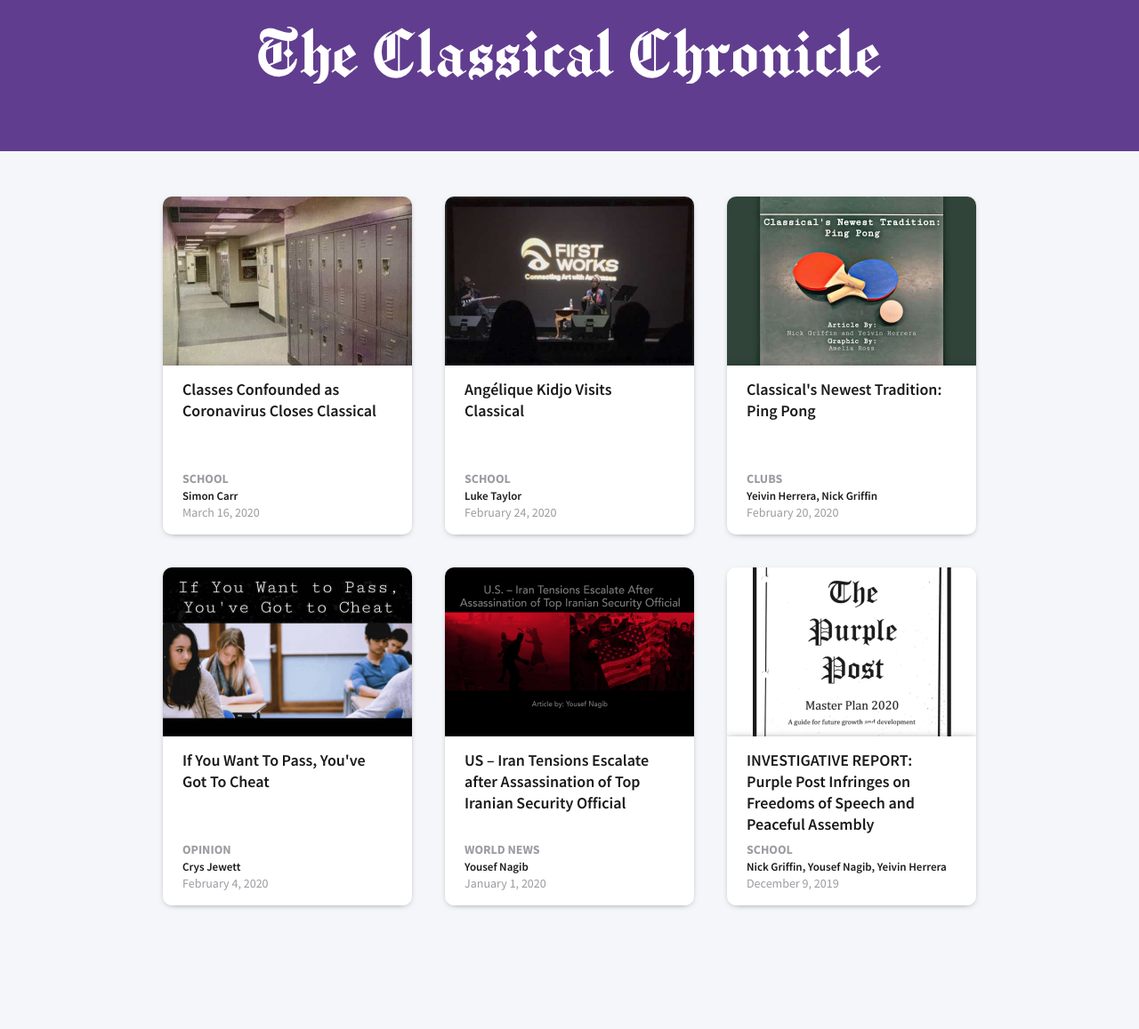
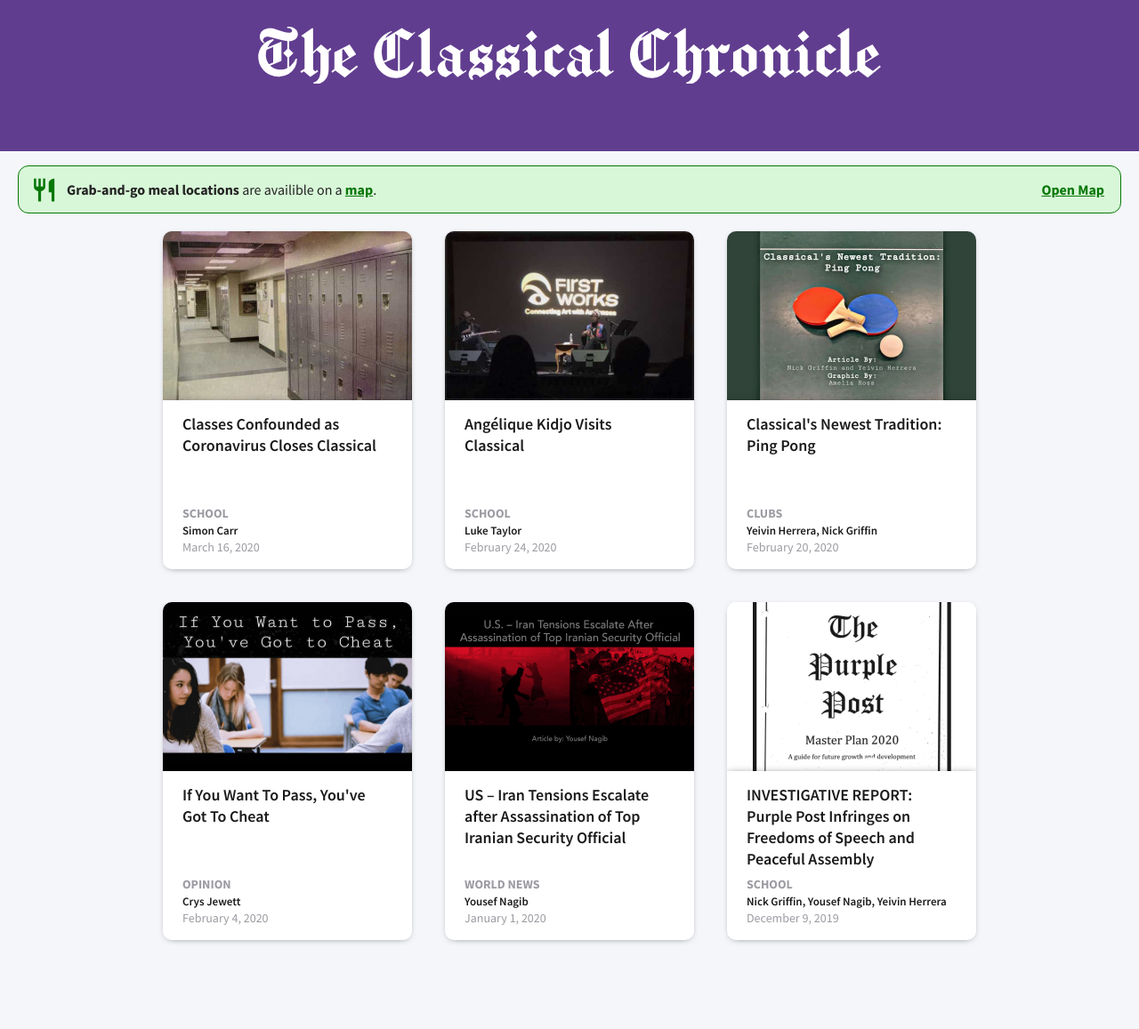
Before and after one commit to lixitrixi/classical-chronicle, a Jekyll site: the page built from index.html, in a window 1280 px wide. Shown: the whole page at 89% size. Built offline with Jekyll 4.4.1, drawn with Linux system fonts in a browser that asks for light colours; before the commit the page ends 1118 px from its top, so only the background shows below that.

Commit message:
Map visual updates

```diff
--- a/_includes/article-cards.scss
+++ b/_includes/article-cards.scss
@@ -4,7 +4,7 @@
   display: grid;
   grid-template-columns: repeat(auto-fit, 280px);
   grid-gap: 37px;
-  margin-top: 50px;
+  margin-top: 20px;
   margin-bottom: 100px;
   padding: 0px 30px;
   justify-content: center;
--- a/food-sites/index.html
+++ b/food-sites/index.html
@@ -11,7 +11,7 @@
     <script src="/assets/js/analytics.js" defer></script>
   </head>
   <body>
-    <p class='banner' id="banner">This map shows places where Rhode Island students 18 and under can pick up free meals. <span class="blue">Blue</span> indicates breakfast and lunch while <span class="red">red</span> indicates dinner. The data was sourced from <a href="https://health.ri.gov/diseases/ncov2019/about/foodsites/">health.ri.gov</a>. Please contact <a href="mailto:luke@bigring.org">luke@bigring.org</a> with any corrections or updates. <span id="close">Close</span></p>
+    <p class='banner' id="banner">This map shows locations where Rhode Island students 18 and under can pick up free meals. <span class="blue">Blue</span> indicates breakfast and lunch while <span class="red">red</span> indicates dinner. The data was sourced from <a href="https://health.ri.gov/diseases/ncov2019/about/foodsites/">health.ri.gov</a>. Made by Luke Taylor, please send any corrections or updates to <a href="mailto:luke@bigring.org">luke@bigring.org</a>.<span id="close">Close</span></p>
     <p class="missing-map">Don't see a map? Your browser or ad blocker may be preventing it from loading.</p>
     <div id='map' style='width: 100vw; height: 100vh;'></div>
   </body>
--- a/index.html
+++ b/index.html
@@ -12,6 +12,15 @@
   <body>
     {% include header.html page="home" %}
     <main>
+      <div class="banner food">
+  			<div class="initial">
+          <svg style="width:32px;height:32px" viewBox="-1 -1 25 25">
+            <path d="M11,9H9V2H7V9H5V2H3V9C3,11.12 4.66,12.84 6.75,12.97V22H9.25V12.97C11.34,12.84 13,11.12 13,9V2H11V9M16,6V14H18.5V22H21V2C18.24,2 16,4.24 16,6Z" />
+        </svg>
+  				<p><span>Grab-and-go meal locations</span> are availible on a <a class="goto" href="/food-sites/">map</a>.</p>
+  				<a href="/food-sites/">Open Map</a>
+  			</div>
+  		</div>
       <div class="articles">
         {% for article in site.articles reversed %}
           {% if article.unlisted %}{% continue %}{% endif %}
--- a/index.scss
+++ b/index.scss
@@ -8,3 +8,72 @@
 // {% include base.scss %}
 
 // {% include article-cards.scss %}
+
+.banner {
+	border-radius: 12px;
+	padding: 10px 12px;
+	border: 1px solid #555;
+	background-color: #ddd;
+	margin: 15px 20px 0px 20px;
+  p {
+    margin: 0;
+    span {
+      font-weight: bold;
+    }
+    a.goto {
+      margin-right: 0;
+    }
+  }
+  svg {
+  	margin-right: 10px;
+  	fill: #202020;
+    flex-shrink: 0;
+  }
+  .initial {
+  	display: flex;
+  	// flex-wrap: wrap;
+  	align-items: center;
+
+    a {
+    	text-align: right;
+    	cursor: pointer;
+    	margin-left: auto;
+    	margin-right: 6px;
+    	font-weight: bold;
+      &:hover {
+        text-decoration: underline;
+      }
+    }
+    p {
+      color: #242424;
+    }
+  }
+  input {
+  	opacity: 0;
+  	position: absolute;
+  	pointer-events: none;
+    &+p {
+    	display: none;
+    	margin-top: 7px;
+    	margin-bottom: 4px;
+    	margin-left: 14px;
+      a {
+        color: purple;
+        text-decoration: underline;
+      }
+    }
+    &:checked+p {
+      display: block;
+    }
+  }
+}
+.banner.food {
+	background-color: #d8f7d8;
+	border: 1px solid #077707;
+  svg {
+  	fill: #077707;
+  }
+  a {
+  	color: #077707;
+  }
+}
```
